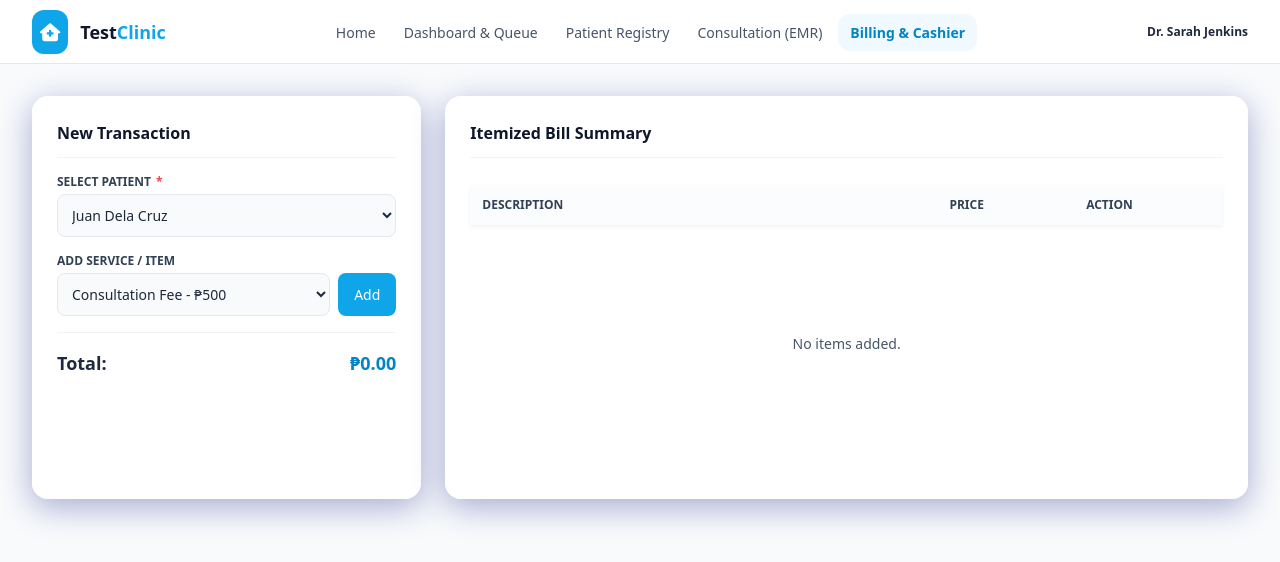
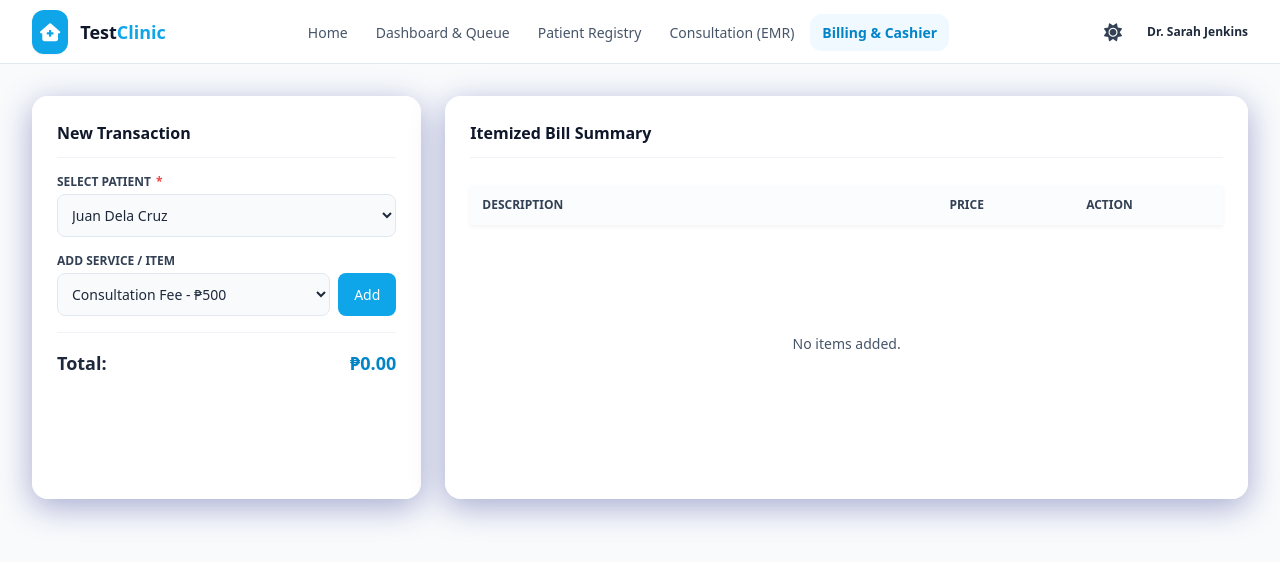
Before and after one commit to EzraMix12/testclinic-hms, a website: page billing.html in a window 1280 px wide. Drawn offline with nearby package versions, Linux system fonts and the light colour scheme.

Commit message:
Feature: Add dark mode toggle button to all pages with synced theme preference

```diff
--- a/billing.html
+++ b/billing.html
@@ -34,6 +34,11 @@
                 <!-- Tablet Hamburger Button (768px-1024px) -->
                 <button class="hamburger-button" onclick="openTabletMenu()" aria-label="Open navigation menu" aria-expanded="false" id="hamburger-btn">
                     <i class="fa-solid fa-bars" aria-hidden="true"></i>
+                </button>
+
+                <!-- Dark Mode Toggle Button -->
+                <button id="theme-toggle" class="touch-target flex items-center justify-center rounded-lg hover:bg-slate-100 transition-colors" aria-label="Toggle dark mode" title="Toggle theme">
+                    <i class="fa-solid fa-sun text-lg text-slate-600" id="theme-icon" aria-hidden="true"></i>
                 </button>
 
                 <div class="text-xs font-semibold text-slate-800">Dr. Sarah Jenkins</div>
@@ -282,5 +287,6 @@
         }
         initBill();
     </script>
+    <script src="theme-toggle.js"></script>
 </body>
 </html>
```
Also changed, not shown: emr.html (+6 -0 lines), index.html (+6 -0 lines), registry.html (+6 -0 lines).
